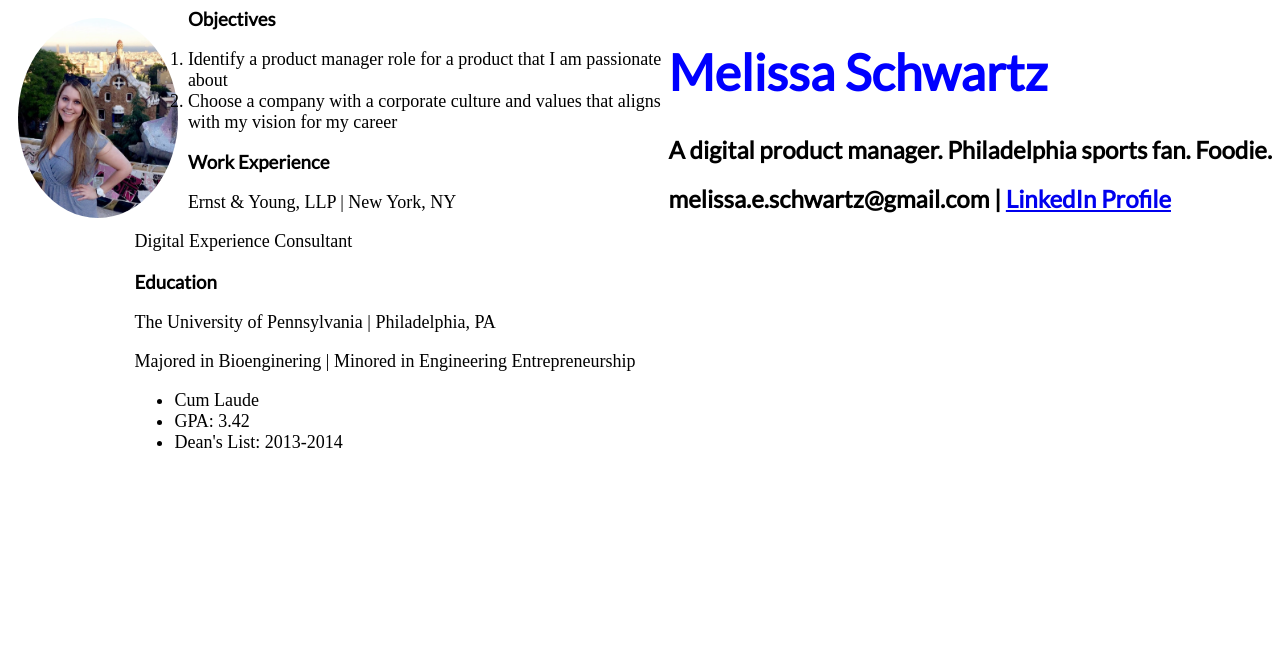
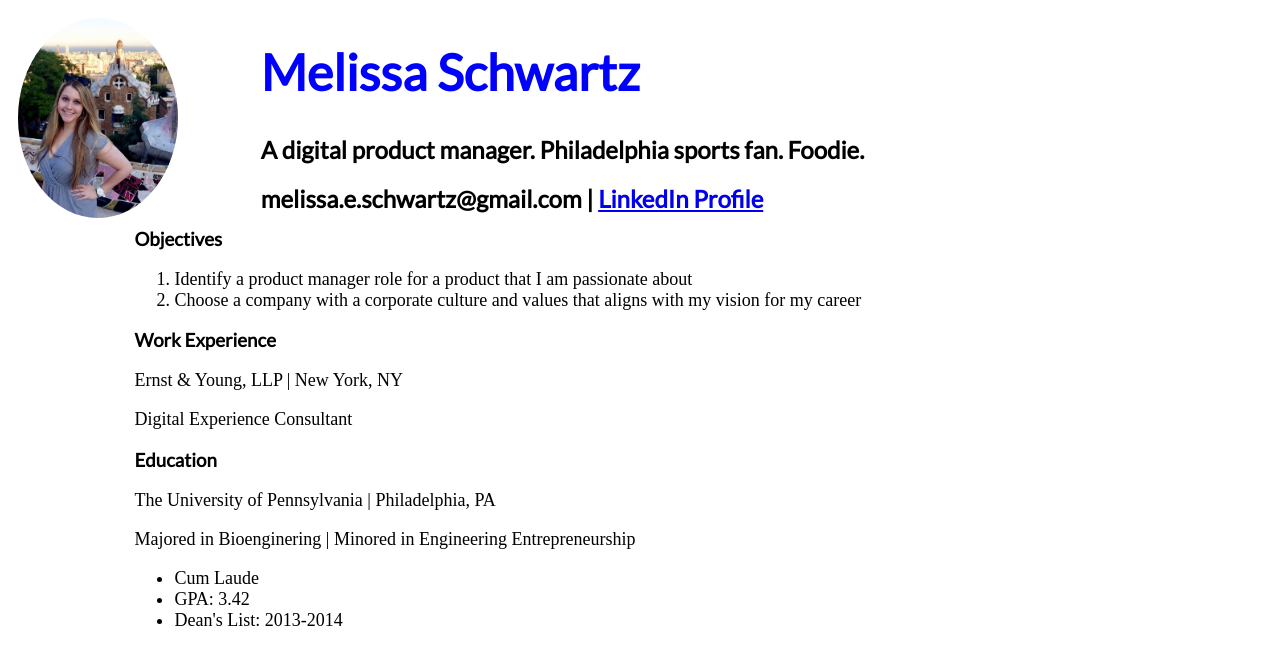
Before and after one commit to melissa-e-schwartz/melissa-e-schwartz.github.io, a plain HTML site: page my-resume/index.html in a window 1280 px wide. Drawn offline with Linux system fonts and the light colour scheme; a web font is replaced by a local one.

Commit message:
header inline-block

```diff
--- a/my-resume/style.css
+++ b/my-resume/style.css
@@ -3,13 +3,14 @@
 #header{
     /* do this stuff to the id of header */
     float: right;
-    width: 80%%;
+    width: 80%;
     text-align: left;
+    display: inline-block;
 }
 
 #selfie {
     float: left;
-    width: 20%%;
+    width: 20%;
     display: inline-block;
 }
 
```
